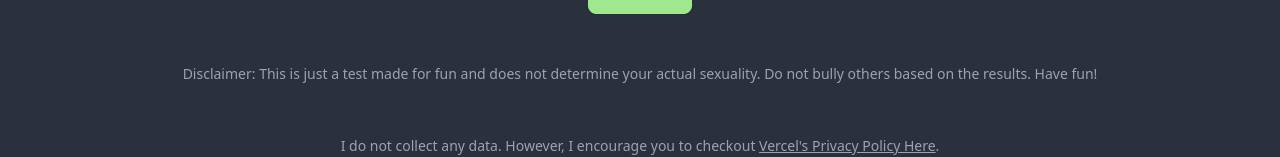
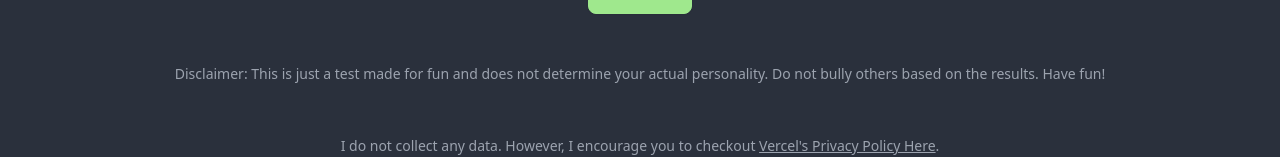
Before and after one commit to ojaswiatg/x-personality-quiz, a Next.js app: page / in a window 1280 px wide. Shown: the part 186-343 px from the top of the page. Built offline with nearby package versions, Linux system fonts and the light colour scheme.

Commit message:
minor fixes

```diff
--- a/src/app/components/Start.tsx
+++ b/src/app/components/Start.tsx
@@ -15,7 +15,7 @@ export default function Start({ onClickStart }: TStartProps) {
             </button>
             <p className="prose-sm text-gray-400 whitespace-normal text-center">
                 Disclaimer: This is just a test made for fun and does not determine your actual
-                sexuality. Do not bully others based on the results. Have fun!
+                personality. Do not bully others based on the results. Have fun!
             </p>
             <p className="prose-sm text-gray-400 whitespace-normal text-center">
                 I do not collect any data. However, I encourage you to checkout{" "}
```
